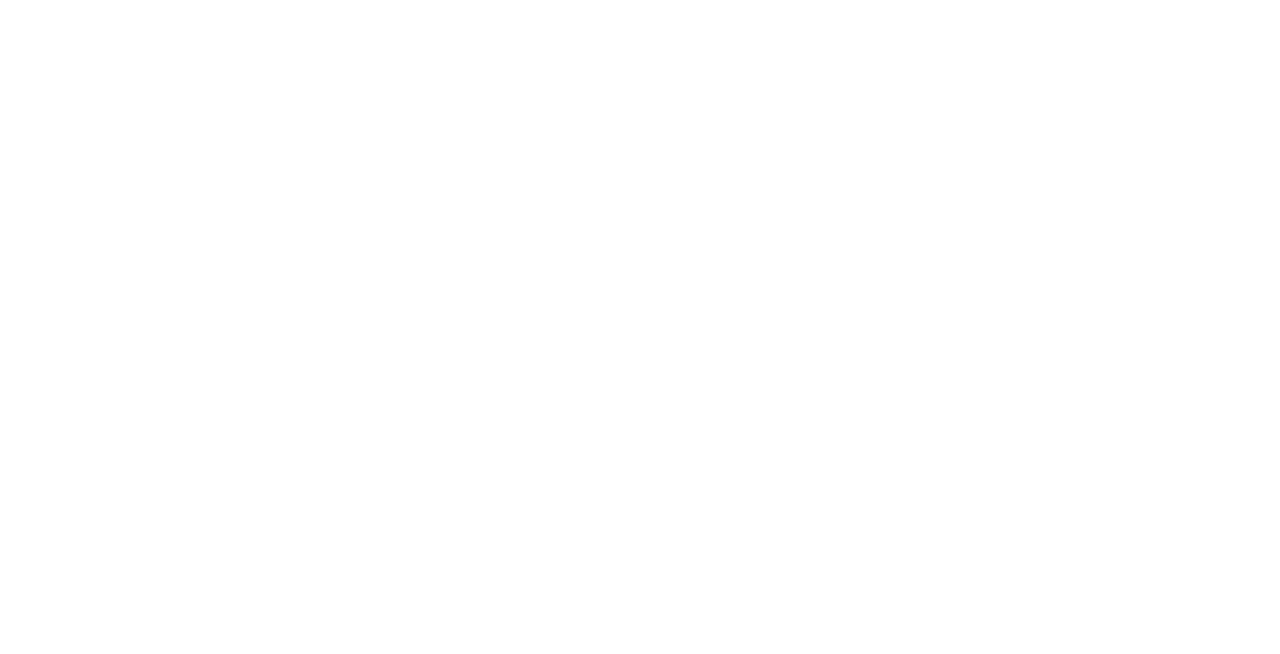
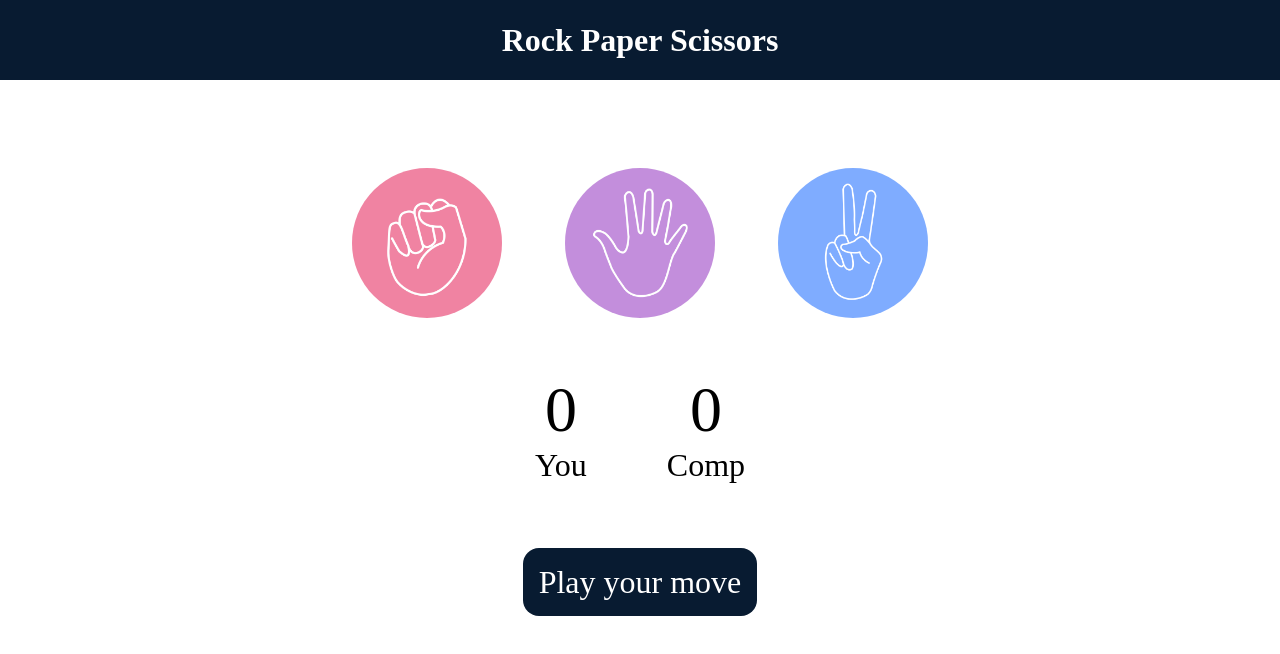
Before and after one commit to Noorunnabi-1/Rock-Paper-Scissors-Game, a plain HTML site: page index.html in a window 1280 px wide. Drawn offline with Linux system fonts and the light colour scheme.

Commit message:
html and css part complete

```diff
--- a/app.js
+++ b/app.js
@@ -0,0 +1,12 @@
+let userScore = 0;
+let compScore = 0;
+
+/*------------ access all images dives  -----------*/
+const choices = document.querySelectorAll(".choice");
+
+choices.forEach((choice) => {
+    choice.addEventListener("click", () => {
+        const userChoice = choice.getAttribute("id");
+        console.log("choice was clicked!", userChoice);
+    });
+});
--- a/index.html
+++ b/index.html
@@ -5,10 +5,40 @@
     <meta charset="UTF-8">
     <meta name="viewport" content="width=device-width, initial-scale=1.0">
     <title>Rock Paper Scissors Game</title>
-    <link rel="stylesheet" href="index.html">
+    <link rel="stylesheet" href="style.css">
 </head>
+<!-- rock (mutthi) > paper (2 ungli) > scissors(5 ungli) -->
 
 <body>
+    <h1>Rock Paper Scissors</h1>
+    <!---------------- Choices--------------->
+    <div class="choices">
+        <div class="choice" id="rock">
+            <img src="rock.png" alt="image">
+        </div>
+        <div class="choice" id="paper">
+            <img src="paper.png" alt="image">
+        </div>
+        <div class="choice" id="scissors">
+            <img src="scissors.png" alt="image">
+        </div>
+    </div>
+    <!----------- Score Board ----------->
+    <div class="score-board">
+        <div class="score">
+            <p id="user-score">0</p>
+            <p>You</p>
+        </div>
+        <div class="score">
+            <p id="comp-score">0</p>
+            <p>Comp</p>
+        </div>
+    </div>
+
+    <!---------- Massage Container  ------------>
+    <div class="msg-container">
+        <p id="msg">Play your move</p>
+    </div>
     <script src="app.js"></script>
 </body>
 
--- a/style.css
+++ b/style.css
@@ -0,0 +1,79 @@
+* {
+    margin: 0;
+    padding: 0;
+    text-align: center;
+}
+
+/*
+body {
+    background-color: #f5d7e3;
+} */
+
+h1 {
+    background-color: #081b31;
+    color: #fff;
+    height: 5rem;
+    line-height: 5rem;
+}
+
+/*------------ image styling -----------*/
+.choice {
+    height: 165px;
+    width: 165px;
+    border-radius: 50%;
+    display: flex;
+    align-items: center;
+    justify-content: center;
+}
+
+.choice:hover {
+    cursor: pointer;
+    background-color: #081b31;
+}
+
+img {
+    height: 150px;
+    width: 150px;
+    object-fit: cover;
+    /*---------for completely visible the image----------*/
+    border-radius: 50%;
+}
+
+.choices {
+    display: flex;
+    align-items: center;
+    justify-content: center;
+    gap: 3rem;
+    margin-top: 5rem;
+}
+
+/*------------ Score Board -----------*/
+.score-board {
+    display: flex;
+    justify-content: center;
+    align-items: center;
+    font-size: 2rem;
+    margin-top: 3rem;
+    gap: 5rem;
+}
+
+#user-score,
+#comp-score {
+    font-size: 4rem;
+}
+
+/*------------ Massage Container -----------*/
+.msg-container {
+    margin-top: 5rem;
+}
+
+#msg {
+    background-color: #081b31;
+    color: #fff;
+    height: 5rem;
+    padding: 1rem;
+    font-size: 2rem;
+    display: inline;
+    border-radius: 1rem;
+    /*--------- for inline play your move----------*/
+}
```
Also changed, not shown: paper.png (added), rock.png (added), scissors.png (added).
